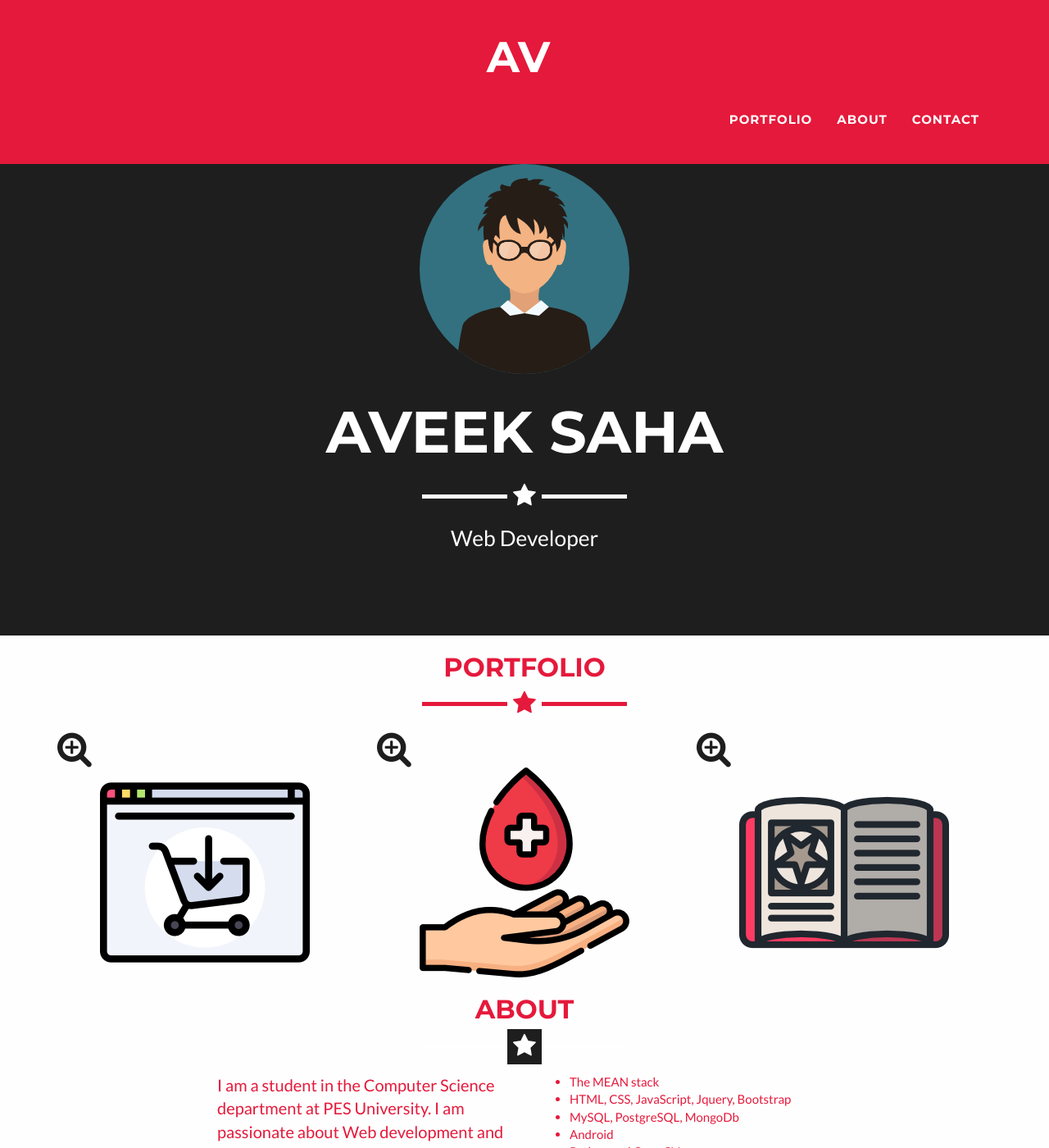
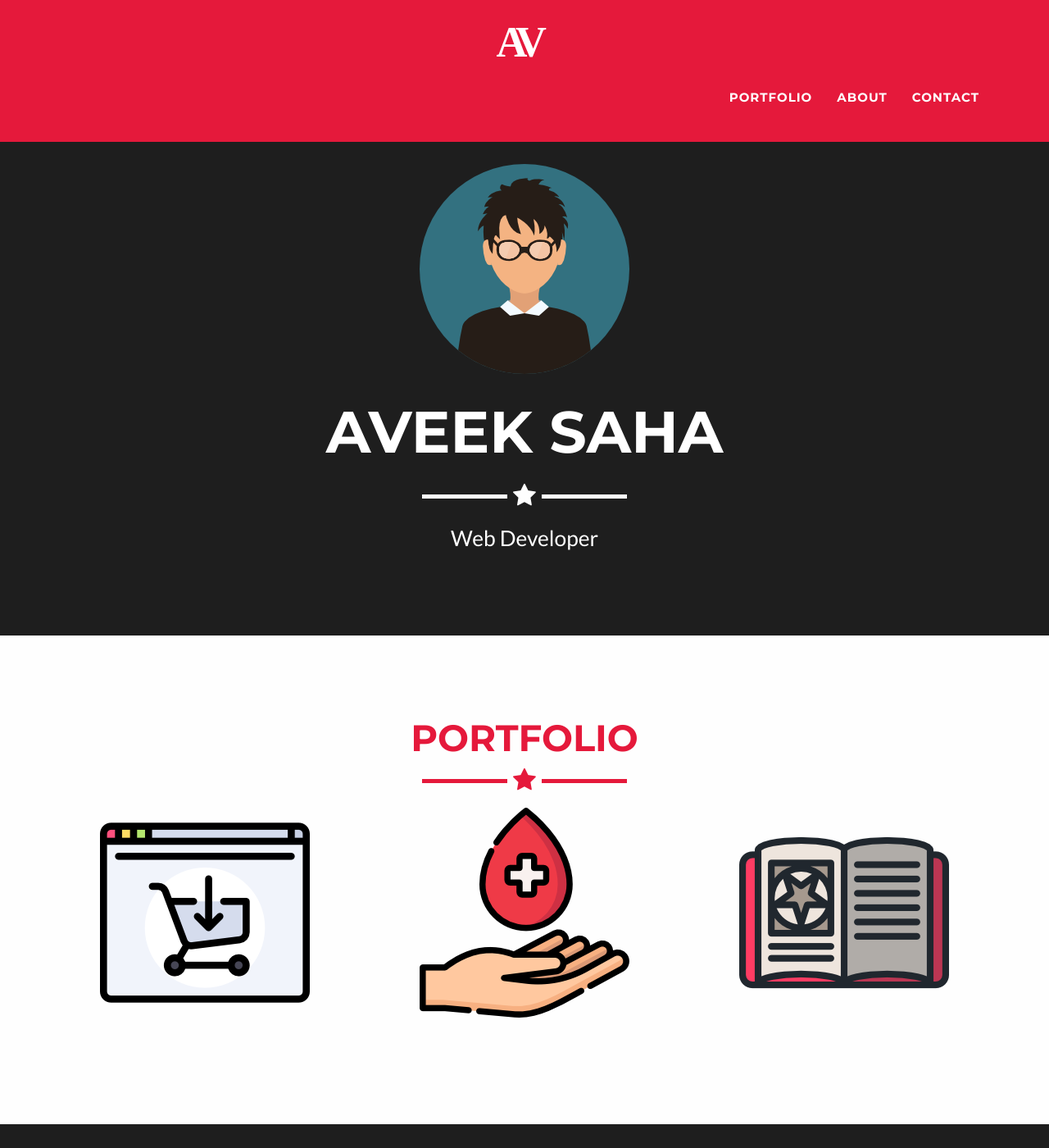
Before and after one commit to Aveek-Saha/Aveek-Saha.github.io, a Jekyll site: the page built from index.html, in a window 1280 px wide and 1400 px high. Shown: the whole window at 82% size. Built offline with Jekyll 4.4.1, drawn with Linux system fonts in a browser that asks for light colours; some web fonts are replaced; some of the changed text lies outside the part shown.

Commit message:
Update main.css

```diff
--- a/_includes/css/main.css
+++ b/_includes/css/main.css
@@ -181,7 +181,7 @@ header .intro-text .skills {
 }
 .navbar-brand {
     float:none;
-    display: inline-block;
+}
 
 .logo{
     letter-spacing: -7.5px;
```
